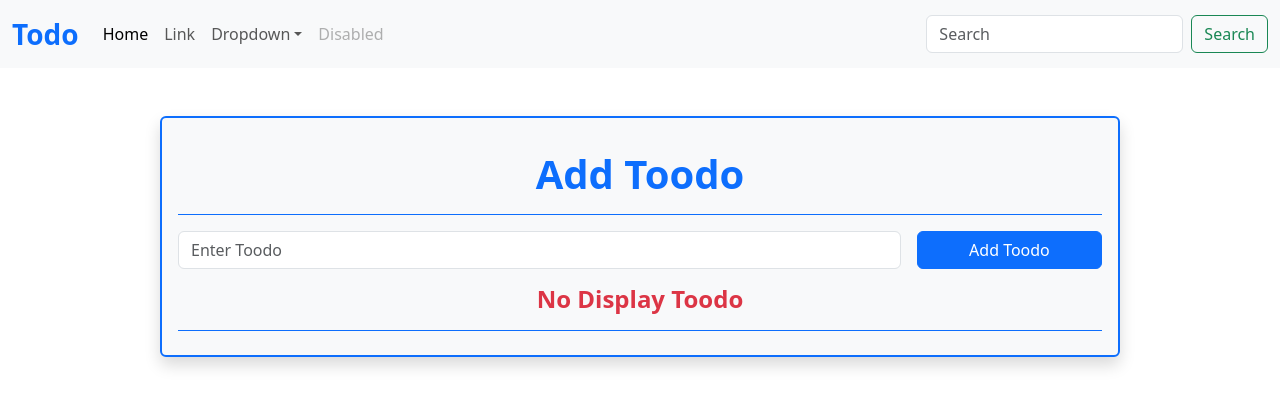
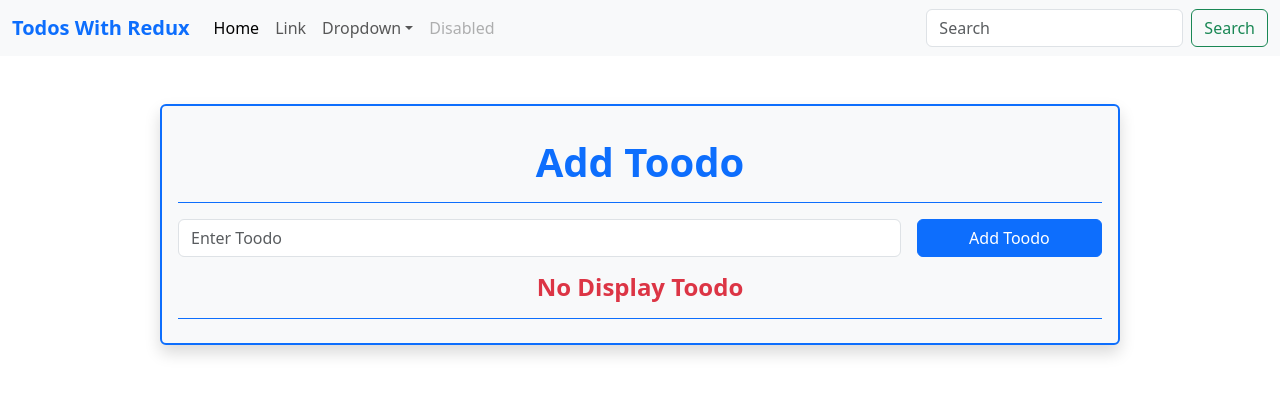
Before and after one commit to akashjadhav3348/toodos-with-redux, a React (Vite) app: page / in a window 1280 px wide. Shown: the top 406 px of the page. Built offline with nearby package versions, Linux system fonts and the light colour scheme.

Commit message:
logo update

```diff
--- a/src/componants/Nav.jsx
+++ b/src/componants/Nav.jsx
@@ -5,7 +5,7 @@ const Nav = () => {
         <>
             <nav className="navbar navbar-expand-lg navbar-light bg-light mb-5">
                 <div className="container-fluid">
-                    <a className="navbar-brand text-primary fw-bold fs-3 " href="#">Todo</a>
+                    <a className="navbar-brand text-primary fw-bold fs-5" href="#">Todos With Redux</a>
                     <button className="navbar-toggler" type="button" data-bs-toggle="collapse" data-bs-target="#navbarSupportedContent" aria-controls="navbarSupportedContent" aria-expanded="false" aria-label="Toggle navigation">
                         <span className="navbar-toggler-icon"></span>
                     </button>
```
